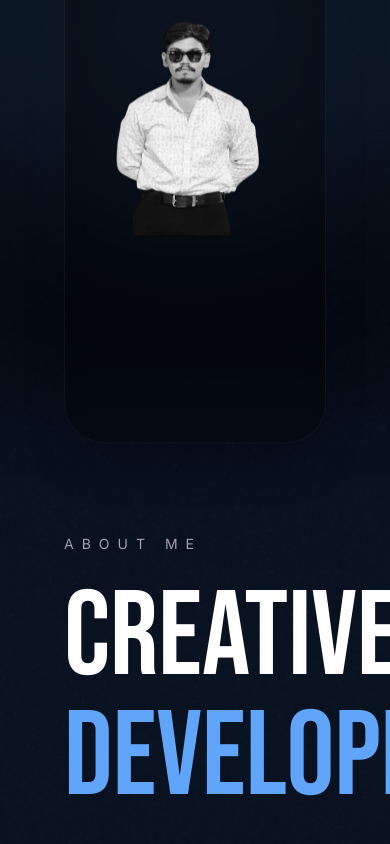
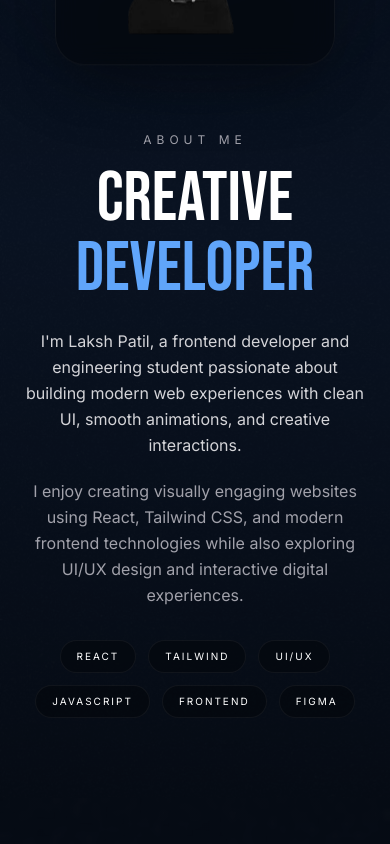
Before and after one commit to Laksh25-code/laksh-portfolio, a React app: page / in a window 390 px wide. Shown: the part 1280-2124 px from the top of the page. Built offline with nearby package versions, Linux system fonts and the light colour scheme; the HTML template or start-up script is replaced by a standard one.

Commit message:
responsive for mobile

```diff
--- a/src/sections/About.jsx
+++ b/src/sections/About.jsx
@@ -17,7 +17,7 @@ function About() {
   return (
     <section
   id="about"
-  className="relative overflow-hidden bg-[#081120] px-16 py-32"
+  className="relative overflow-hidden bg-[#081120] px-6 py-20 md:px-16 md:py-32"
 >
 
       {/* GRAIN TEXTURE */}
@@ -38,13 +38,13 @@ function About() {
         whileInView={{ opacity: 1 }}
         transition={{ duration: 1.5 }}
         viewport={{ once: true }}
-        className="absolute right-0 top-10 font-['Bebas_Neue'] text-[300px] leading-none text-white/[0.04]"
+        className="absolute right-0 top-10 hidden font-['Bebas_Neue'] text-[300px] leading-none text-white/[0.04] md:block"
       >
         ABOUT
       </motion.h1>
 
       {/* MAIN CONTAINER */}
-      <div className="relative z-10 grid grid-cols-1 items-center gap-20 lg:grid-cols-2">
+      <div className="relative z-10 grid grid-cols-1 items-center gap-14 lg:grid-cols-2">
 
         {/* LEFT SIDE */}
         <motion.div
@@ -64,11 +64,11 @@ function About() {
               repeat: Infinity,
               duration: 5,
             }}
-            className="absolute h-[450px] w-[450px] rounded-full bg-blue-400/20 blur-3xl"
+            className="absolute h-[250px] w-[250px] rounded-full bg-blue-400/20 blur-3xl sm:h-[350px] sm:w-[350px] md:h-[450px] md:w-[450px]"
           />
 
           {/* OUTER SHADOW */}
-          <div className="absolute h-[620px] w-[450px] rounded-[40px] bg-black/40 blur-2xl"></div>
+          <div className="absolute h-[340px] w-[260px] rounded-[30px] bg-black/40 blur-2xl sm:h-[500px] sm:w-[360px] md:h-[620px] md:w-[450px]"></div>
 
           {/* GLASS FRAME */}
           <motion.div
@@ -82,7 +82,7 @@ function About() {
             whileHover={{
               scale: 1.02,
             }}
-            className="relative rounded-[40px] border border-white/5 bg-black/30 p-4 shadow-2xl backdrop-blur-md"
+            className="relative w-full max-w-[280px] rounded-[30px] border border-white/5 bg-black/30 p-4 shadow-2xl backdrop-blur-md sm:max-w-[380px] md:max-w-[450px]"
           >
 
             {/* TOP LABEL */}
@@ -97,7 +97,7 @@ function About() {
               }}
               src={aboutImage}
               alt="About"
-              className="relative z-10 h-[650px] object-contain grayscale"
+              className="relative z-10 h-[320px] object-contain grayscale sm:h-[450px] md:h-[650px]"
             />
 
           </motion.div>
@@ -110,6 +110,7 @@ function About() {
           whileInView={{ opacity: 1, x: 0 }}
           transition={{ duration: 1 }}
           viewport={{ once: true }}
+          className="text-center lg:text-left"
         >
 
           <motion.p
@@ -117,20 +118,20 @@ function About() {
             whileInView={{ opacity: 1, y: 0 }}
             transition={{ delay: 0.2 }}
             viewport={{ once: true }}
-            className="mb-6 text-sm uppercase tracking-[8px] text-zinc-400"
+            className="mb-4 text-xs uppercase tracking-[5px] text-zinc-400 sm:text-sm sm:tracking-[8px]"
           >
             About Me
           </motion.p>
 
           {/* HEADING */}
-          <h2 className="font-['Bebas_Neue'] text-[120px] leading-none text-white">
+          <h2 className="font-['Bebas_Neue'] leading-none text-white">
 
             <motion.span
               initial={{ opacity: 0, y: 100 }}
               whileInView={{ opacity: 1, y: 0 }}
               transition={{ duration: 0.8 }}
               viewport={{ once: true }}
-              className="block"
+              className="block text-[70px] sm:text-[90px] md:text-[120px]"
             >
               Creative
             </motion.span>
@@ -140,7 +141,7 @@ function About() {
               whileInView={{ opacity: 1, y: 0 }}
               transition={{ duration: 1, delay: 0.2 }}
               viewport={{ once: true }}
-              className="block text-blue-400"
+              className="block text-[70px] text-blue-400 sm:text-[90px] md:text-[120px]"
             >
               Developer
             </motion.span>
@@ -153,7 +154,7 @@ function About() {
             whileInView={{ opacity: 1 }}
             transition={{ delay: 0.5 }}
             viewport={{ once: true }}
-            className="mt-8 max-w-2xl text-lg leading-relaxed text-zinc-300"
+            className="mx-auto mt-6 max-w-xl text-base leading-relaxed text-zinc-300 sm:text-lg lg:mx-0"
           >
             I'm Laksh Patil, a frontend developer and engineering student
             passionate about building modern web experiences with clean UI,
@@ -165,7 +166,7 @@ function About() {
             whileInView={{ opacity: 1 }}
             transition={{ delay: 0.7 }}
             viewport={{ once: true }}
-            className="mt-6 max-w-2xl text-lg leading-relaxed text-zinc-400"
+            className="mx-auto mt-5 max-w-xl text-base leading-relaxed text-zinc-400 sm:text-lg lg:mx-0"
           >
             I enjoy creating visually engaging websites using React,
             Tailwind CSS, and modern frontend technologies while also
@@ -178,7 +179,7 @@ function About() {
             whileInView={{ opacity: 1, y: 0 }}
             transition={{ delay: 0.8 }}
             viewport={{ once: true }}
-            className="mt-10 flex flex-wrap gap-4"
+            className="mt-8 flex flex-wrap justify-center gap-3 lg:justify-start"
           >
 
             {skills.map((skill, index) => (
@@ -188,7 +189,7 @@ function About() {
                 whileHover={{
                   scale: 1.08,
                 }}
-                className="rounded-full border border-white/5 bg-black/30 px-6 py-3 text-sm uppercase tracking-[3px] text-white transition duration-300 hover:border-blue-400/40 hover:bg-blue-500/10"
+                className="rounded-full border border-white/5 bg-black/30 px-4 py-2 text-[10px] uppercase tracking-[2px] text-white transition duration-300 hover:border-blue-400/40 hover:bg-blue-500/10 sm:px-6 sm:py-3 sm:text-sm sm:tracking-[3px]"
               >
                 {skill}
               </motion.span>
```
